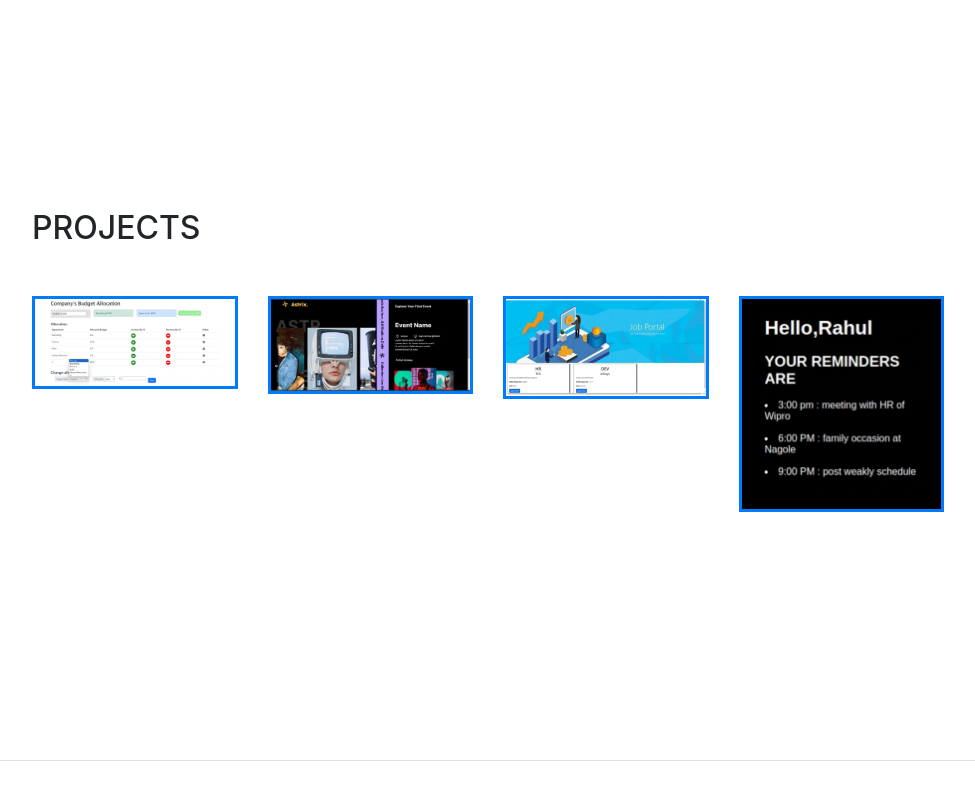
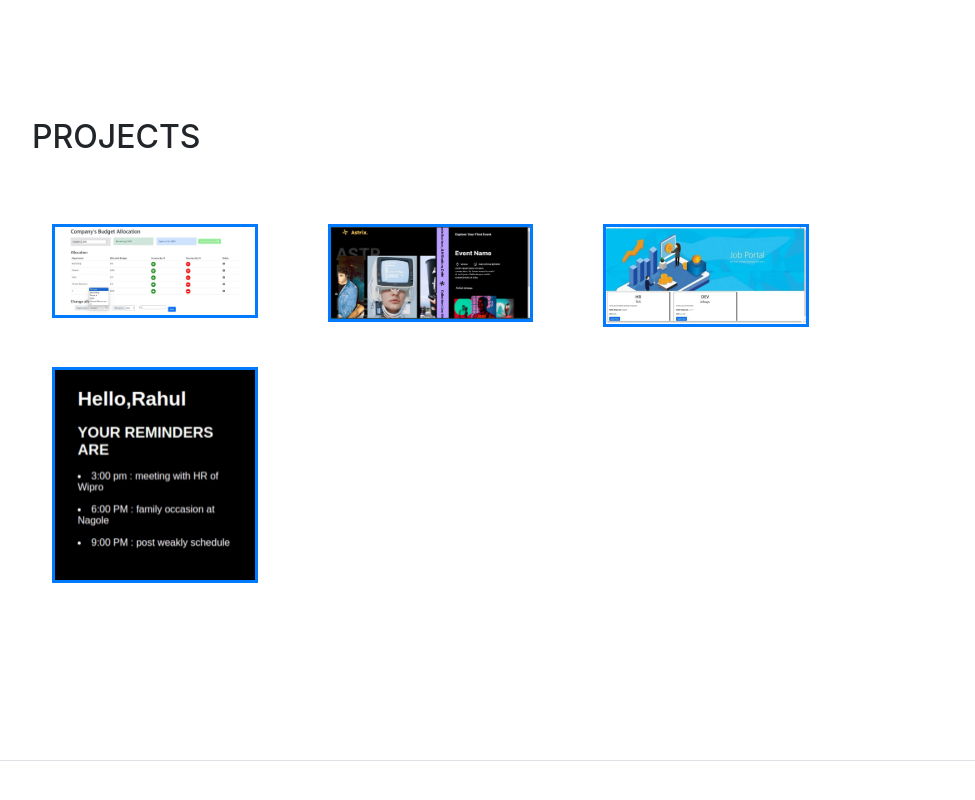
Before and after one commit to rahul2214/My-Portfolio, a website with bundled scripts: page index.html in a window 1280 px wide. Shown: the part 3239-4039 px from the top of the page, without its empty margins (288-1263 px from the left). Built offline with nearby package versions, Linux system fonts and the light colour scheme; a web font is replaced by a local one.

Commit message:
Update index.html

```diff
--- a/index.html
+++ b/index.html
@@ -243,21 +243,21 @@
       <div class="my-auto">
         <h2 class="mb-5">Projects</h2>
         <div class="row">
-          <div class="image-container col-md-3">
+          <div class="image-container col-md-3" style="margin: 20px;">
             <a href="https://company-budget-calculation.vercel.app/"><img style="border:solid ;" src="img/project1.jpeg" alt="Image 1"
                 width="100%" class="image"></a>
           </div>
-          <div class="image-container col-md-3">
+          <div class="image-container col-md-3" style="margin: 20px;">
             <a href="https://wasserstoff-frontend-task-hazel.vercel.app/"><img style="border: solid;" src="img/project4.jpeg" alt="Image 1" width="100%"
                 class="image">
             </a>
           </div>
-          <div class="image-container col-md-3">
+          <div class="image-container col-md-3" style="margin: 20px;">
             <a href="https://github.com/rahul2214/Job-Portal"><img src="img/project2.jpeg" style="border: solid;" alt="Image 1" width="100%"
                 class="image"></a>
 
           </div>
-          <div class="image-container col-md-3">
+          <div class="image-container col-md-3" style="margin: 20px;">
             <a href="https://github.com/rahul2214/Reminders-With-Face-Recognition"><img style="border: solid;" src="img/project3.jpeg"
                 alt="Image 1" width="100%" class="image">
             </a>
```
